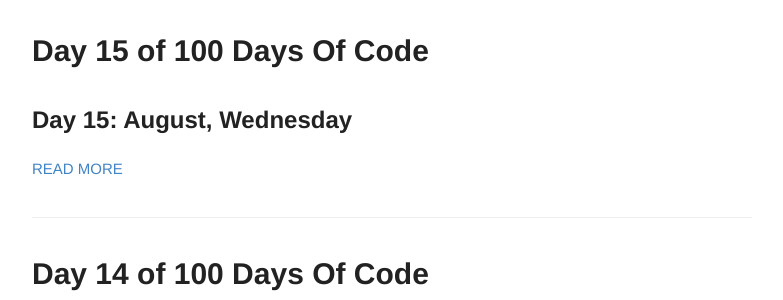
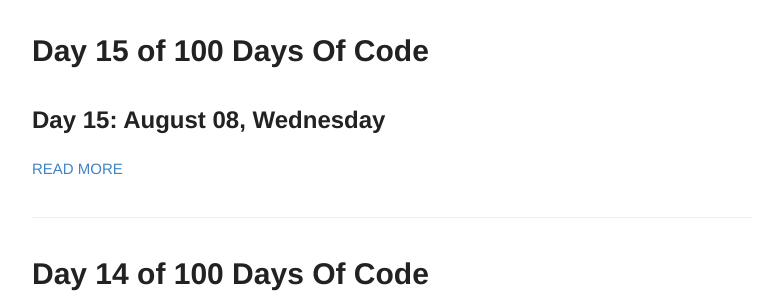
Before and after one commit to Johnny2136/johnny2136.github.io, a Jekyll site: the page built from index.html, in a window 1280 px wide and 900 px high, scrolled down 1320 px. Shown: the part 154-454 px from the top of the window, without its empty margins (248-1031 px from the left). Built offline with Jekyll 4.4.1, drawn with Linux system fonts in a browser that asks for light colours; emoji names are drawn with the system emoji font.

Commit message:
Update 2018-8-8-100DaysOfCode - Day15.md

```diff
--- a/_posts/2018-8-8-100DaysOfCode - Day15.md
+++ b/_posts/2018-8-8-100DaysOfCode - Day15.md
@@ -3,7 +3,7 @@ layout: post
 title: Day 15 of 100 Days Of Code
 ---
 
-## Day 15: August, Wednesday
+## Day 15: August 08, Wednesday
 
 **Today 's Progress**: I continue to work [Functional Programming Challenges](https://learn.freecodecamp.org/javascript-algorithms-and-data-structures/functional-programming).
 
```
